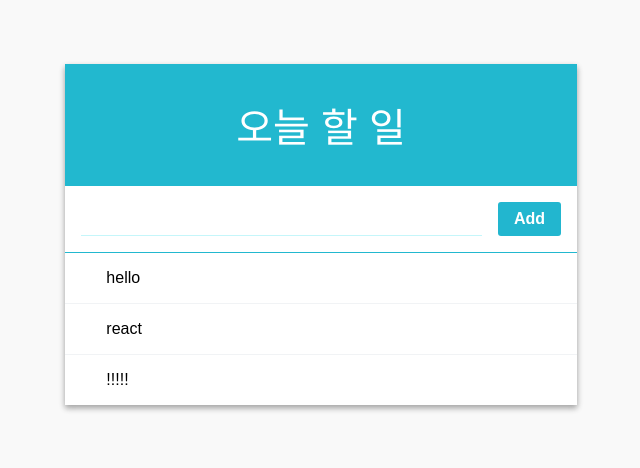
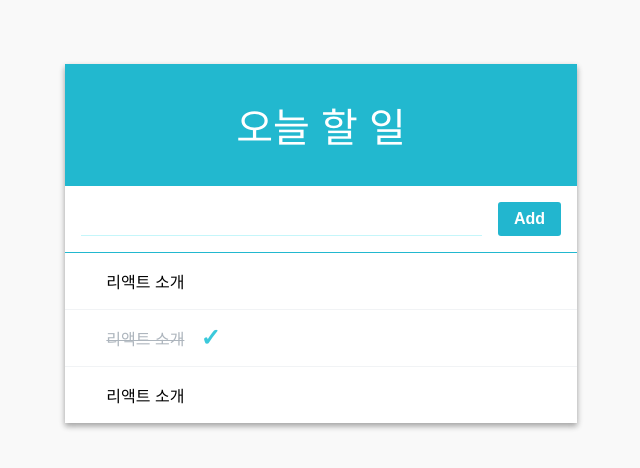
Before and after one commit to Kihyun92/todo-list, a React (Create React App) app: page / in a window 1280 px wide. Shown: the top 468 px of the page, without its empty margins (319-959 px from the left). Built offline with nearby package versions, Linux system fonts and the light colour scheme.

Commit message:
Todo list CRUD 구현

```diff
--- a/src/App.js
+++ b/src/App.js
@@ -4,10 +4,86 @@ import Form from './components/Form';
 import TodoItemList from './components/TodoItemList';
 
 class App extends Component {
+    id = 3;
+
+    state = {
+        input: '',
+        todos: [
+            { id: 0, text: '리액트 소개', checked: false },
+            { id: 1, text: '리액트 소개', checked: true },
+            { id: 2, text: '리액트 소개', checked: false }
+        ]
+    };
+
+    handleChange = e => {
+        this.setState({
+            input: e.target.value
+        });
+    };
+
+    handleCreate = () => {
+        const { input, todos } = this.state;
+        this.setState({
+            input: '',
+            todos: todos.concat({
+                id: this.id++,
+                text: input,
+                checked: false
+            })
+        });
+    };
+
+    handleKeyPress = e => {
+        if (e.key === 'Enter') {
+            this.handleCreate();
+        }
+    };
+
+    handleToggle = id => {
+        const { todos } = this.state;
+        const index = todos.findIndex(todo => todo.id === id);
+        const selected = todos[index];
+        const nextTodos = [...todos];
+
+        nextTodos[index] = {
+            ...selected,
+            checked: !selected.checked
+        };
+
+        this.setState({
+            todos: nextTodos
+        });
+    };
+
+    handleRemove = id => {
+        const {todos} = this.state;
+        this.setState({
+            todos: todos.filter(todo => todo.id !== id)
+        })
+    }
+
     render() {
+        const { input, todos } = this.state;
+        const {
+            handleChange,
+            handleCreate,
+            handleKeyPress,
+            handleToggle,
+            handleRemove
+        } = this;
+
         return (
-            <TodoListTemplate form={<Form />}>
-                <TodoItemList />
+            <TodoListTemplate
+                form={
+                    <Form
+                        value={input}
+                        onKeyPress={handleKeyPress}
+                        onChange={handleChange}
+                        onCreate={handleCreate}
+                    />
+                }
+            >
+                <TodoItemList todos={todos} onToggle={handleToggle} onRemove={handleRemove}/>
             </TodoListTemplate>
         );
     }
--- a/src/components/Form.js
+++ b/src/components/Form.js
@@ -3,7 +3,7 @@ import './Form.css';
 
 const Form = ({ value, onChange, onCreate, onKeyPress }) => {
     return (
-        <div class="form">
+        <div className="form">
             <input value={value} onChange={onChange} onKeyPress={onKeyPress} />
             <div className="create-button" onClick={onCreate}>
                 Add
--- a/src/components/TodoItemList.js
+++ b/src/components/TodoItemList.js
@@ -5,11 +5,20 @@ class TodoItemList extends Component {
     render() {
         const { todos, onToggle, onRemove } = this.props;
 
+        const todoList = todos.map(({ id, text, checked }) => (
+            <TodoItem
+                id={id}
+                text={text}
+                checked={checked}
+                onToggle={onToggle}
+                onRemove={onRemove}
+                key={id}
+            />
+        ));
+
         return (
             <div>
-                <TodoItem text="hello"></TodoItem>
-                <TodoItem text="react"></TodoItem>
-                <TodoItem text="!!!!!"></TodoItem>
+                {todoList}
             </div>
         );
     }
--- a/src/components/TodoListTemplate.js
+++ b/src/components/TodoListTemplate.js
@@ -3,8 +3,8 @@ import './TodoListTemplate.css';
 
 const TodoListTemplate = ({ form, children }) => {
     return (
-        <main class="todo-list-template">
-            <div class="title">오늘 할 일</div>
+        <main className="todo-list-template">
+            <div className="title">오늘 할 일</div>
             <section className="form-wrapper">{form}</section>
             <section className="todos-wrapper">{children}</section>
         </main>
```
